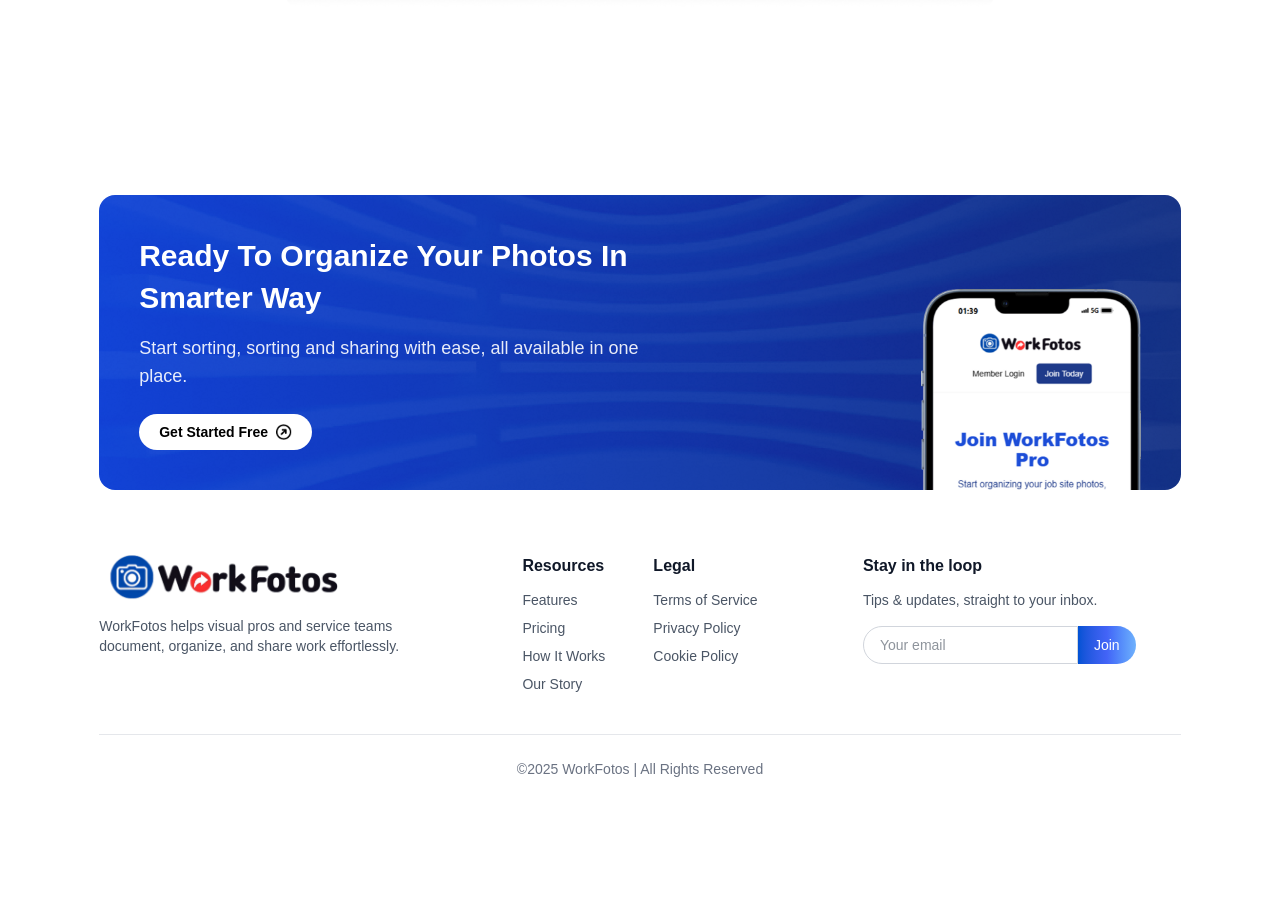
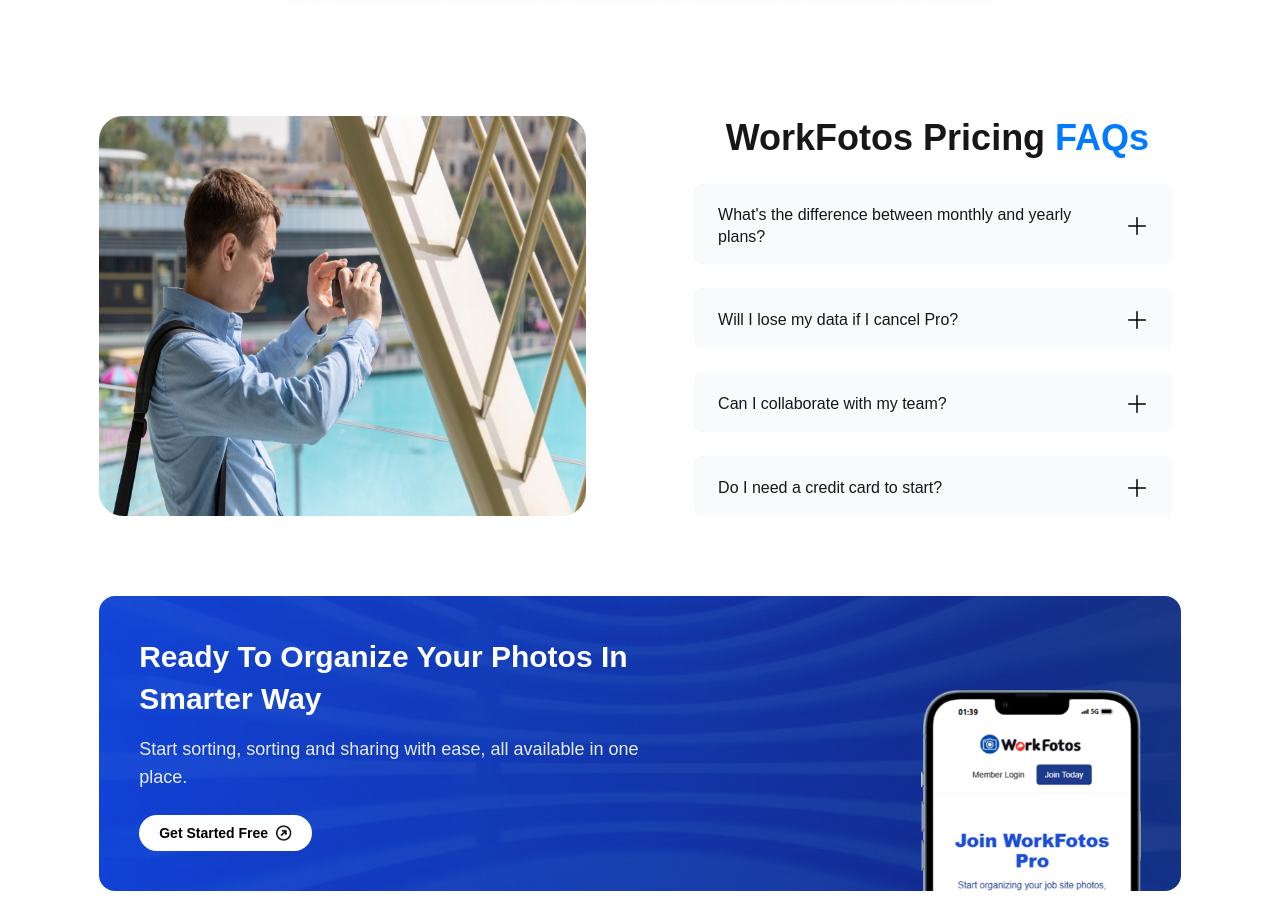
Before and after one commit to shabs-171/WorkFotos, a Next.js app: page / in a window 1280 px wide. Shown: the part 3616-4528 px from the top of the page. Before the commit the page ends 4419 px from the top, so only its background shows below. Built offline with nearby package versions, Linux system fonts and the light colour scheme.

Commit message:
accordion

```diff
--- /dev/null
+++ b/app/components/main/accordion.tsx
@@ -0,0 +1,111 @@
+"use client";
+import React, { useState } from "react";
+import Image from "next/image";
+
+const AccordionSection = () => {
+  const [openIndex, setOpenIndex] = useState<number | null>(null);
+
+  const toggle = (i: number) => {
+    setOpenIndex(openIndex === i ? null : i);
+  };
+
+  const faqs = [
+    {
+      q: "What's the difference between monthly and yearly plans?",
+      a: (
+        <>
+          <strong>Monthly</strong> plans are billed every 30 days and give you full flexibility – you can cancel or change anytime.
+          <br />
+          <strong>Yearly</strong> plans are billed once per year and come with a <strong>17% discount</strong> (equivalent to getting 2 months free).
+        </>
+      ),
+    },
+    {
+      q: "Will I lose my data if I cancel Pro?",
+      a: (
+        <>
+          No. All photos, projects, and metadata stay in your account forever, even after cancellation. You simply revert to the free tier limits.
+        </>
+      ),
+    },
+    {
+      q: "Can I collaborate with my team?",
+      a: (
+        <>
+          Yes – every paid plan includes <strong>unlimited team seats</strong>. Invite colleagues and work on shared projects in real time.
+        </>
+      ),
+    },
+    {
+      q: "Do I need a credit card to start?",
+      a: (
+        <>
+          No credit card is required for the <strong>free tier</strong>. Start a 14-day Pro trial without entering a card.
+        </>
+      ),
+    },
+  ];
+
+  return (
+
+
+
+
+
+<div className="hidden md:flex max-w-7xl mx-auto h-full  ">
+        {/* Parent container with justify-between for equal spacing */}
+        <div className="  container-87 flex justify-between items-center gap-5 lg:gap-16 ">
+          {/* LEFT IMAGE - 45% width */}
+          <div className="w-[45%] h-[400px] flex items-start">
+            <div className="w-full h-full ">
+              <Image
+                src="/accordion1.jpg"
+                alt="WorkFotos photographer"
+                width={527}
+                height={544}
+                className="w-full h-full  rounded-3xl"
+                priority
+              />
+            </div>
+          </div>
+
+          {/* RIGHT ACCORDION - 45% width */}
+          <div className="w-[45%] flex flex-col h-auto items-center justify-center">
+            <h1 className="text-3xl lg:text-4xl font-bold leading-tight mb-6 text-nowrap">
+              WorkFotos Pricing<span className="text-[#007bff]"> FAQs</span>
+            </h1>
+
+            {/* Scroll area with matching height */}
+            <div className=" pr-2 space-y-6 ">
+              {faqs.map((item, index) => (
+                <details
+                  key={index}
+                  className="group bg-gray-50 rounded-lg overflow-hidden border-t-4 border-transparent open:border-purple-600 transition-all duration-300"
+                >
+                  <summary className="flex justify-between items-center gap-4 lg:gap-6 px-4 lg:px-6 py-4 font-medium cursor-pointer list-none">
+                    <span className="text-left leading-snug pr-4 lg:pr-6">
+                      {item.q}
+                    </span>
+                    <Image
+                      src="/plus.png"
+                      alt="Expand"
+                      width={24}
+                      height={24}
+                      className=" transition-transform duration-200 group-open:rotate-45"
+                    />
+                  </summary>
+                  <div className="px-4 lg:px-6 pb-6 pt-2 text-gray-700 leading-relaxed">
+                    {item.a}
+                  </div>
+                </details>
+              ))}
+            </div>
+          </div>
+        </div>
+      </div>
+
+
+  );
+};
+
+export default AccordionSection;
--- a/app/components/main/main.tsx
+++ b/app/components/main/main.tsx
@@ -9,6 +9,8 @@
 import PricingPage from "@/app/pricing/page";
 import FeatureDetail from "./FearureDetails";
 import Slider from "./Slider";
+import AccordionSection from "./accordion";
+import FAQAccordion from "./accordion";
 
 
 
@@ -21,6 +23,7 @@
       <Feature/>
       <FeatureDetail/>
       <Slider/>
+      <FAQAccordion/>
     </main>
   );
 }
--- a/app/pricing/accordion.tsx
+++ b/app/pricing/accordion.tsx
@@ -103,7 +103,7 @@
                 alt="WorkFotos photographer"
                 width={527}
                 height={544}
-                className="w-full h-full  rounded-3xl"
+                className="w-full lg:h-[400px] md:h-[450px]  rounded-3xl"
                 priority
               />
             </div>
@@ -116,7 +116,7 @@
             </h1>
 
             {/* Scroll area with matching height */}
-            <div className="flex-1   overflow-y-auto pr-2 space-y-4 ">
+            <div className="flex-1   overflow-y-auto pr-2 lg:space-y-6 md:space-y-5 ">
               {faqs.map((item, index) => (
                 <details
                   key={index}
```
